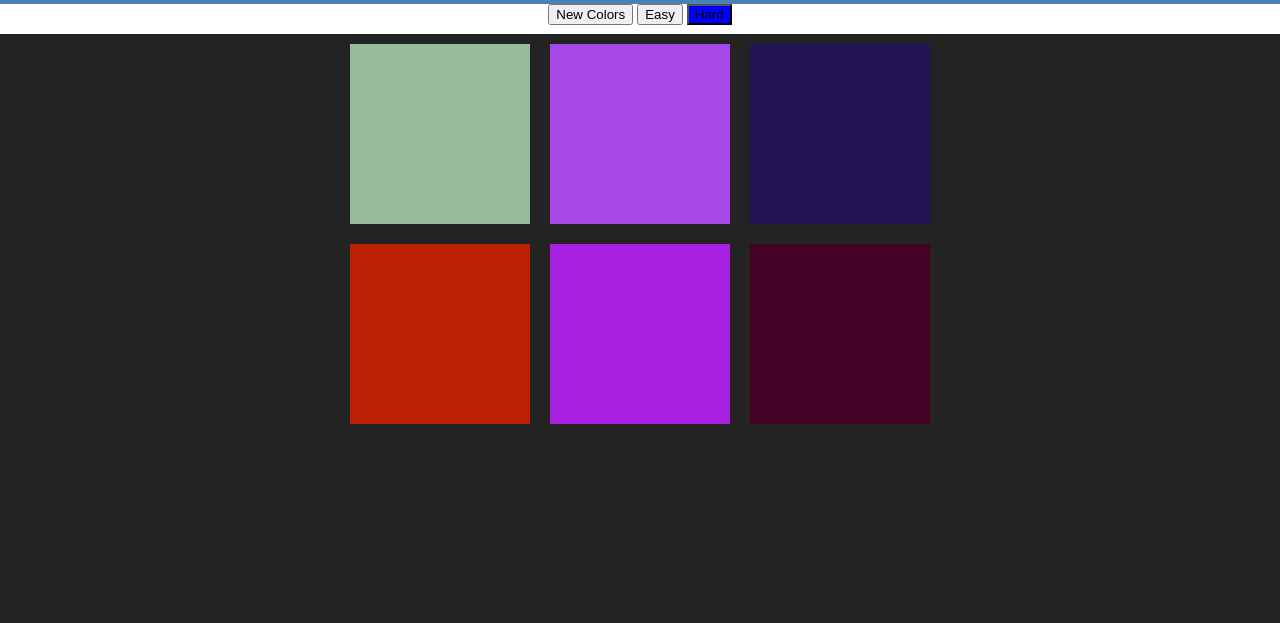
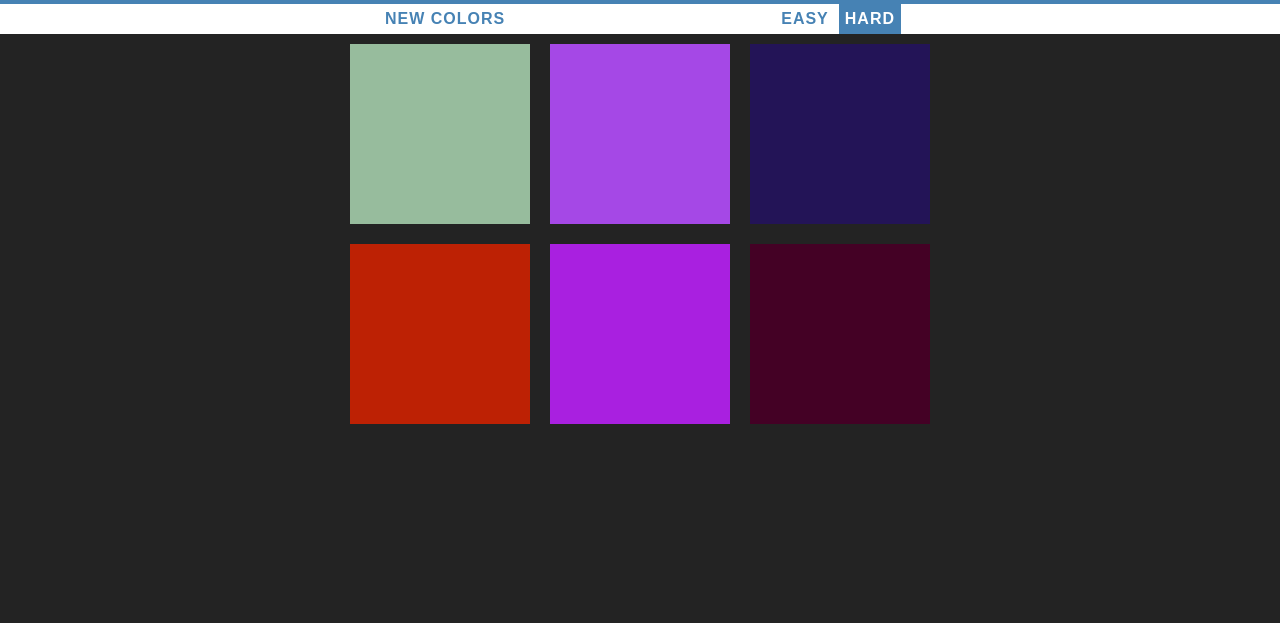
Before and after one commit to imcodingideas/Color-Guessing-Game, a plain HTML site: page index.html in a window 1280 px wide. Shown: the part 177-800 px from the top of the page. Drawn offline with Linux system fonts and the light colour scheme.

Commit message:
Added style to the stripe to make it look better

```diff
--- a/custom.css
+++ b/custom.css
@@ -32,6 +32,11 @@ h1 {
     font-size: 200%;
 }
 
+#message {
+    display: inline-block;
+    width: 20%;
+}
+
 #stripe {
     background-color: white;
     height: 30px;
@@ -39,5 +44,22 @@ h1 {
 }
 
 .selected {
-    background: blue;
+    color: white;
+    background: steelblue;
 }
+
+button {
+    border: none;
+    background: none;
+    text-transform: uppercase;
+    height: 100%;
+    font-weight: 700;
+    color: steelblue;
+    letter-spacing: 1px;
+    font-size: inherit;
+}
+
+button:hover {
+    color: white;
+    background: steelblue;
+}
```
